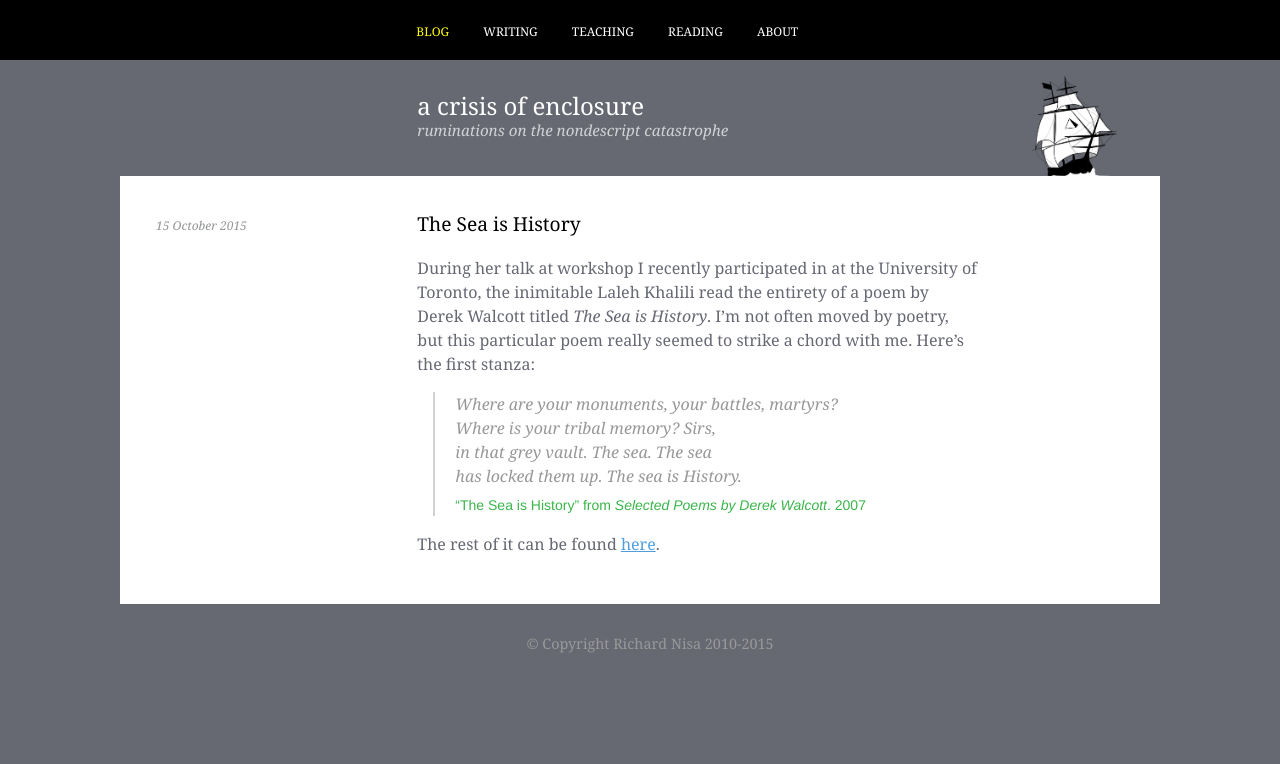
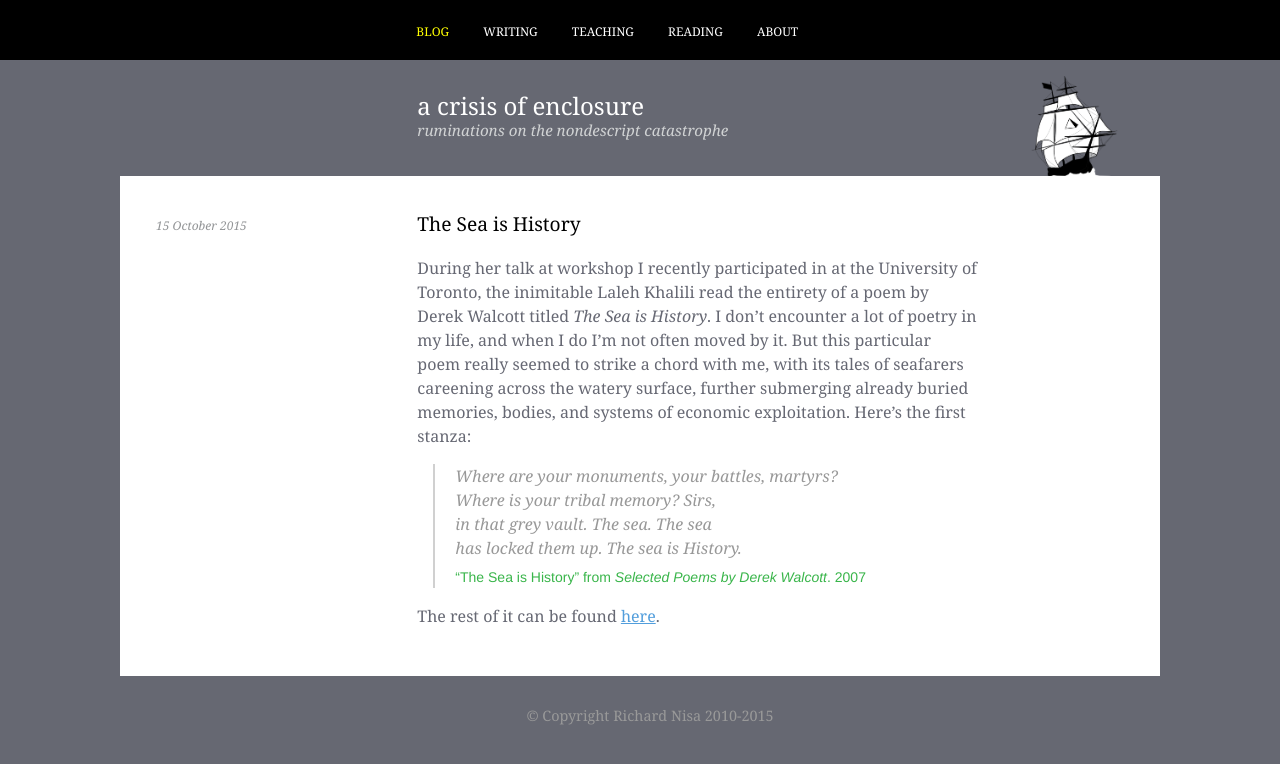
Before and after one commit to nisaface/nisaface.github.io, a Jekyll site: the page built from _posts/2015-10-15-sea-history.md, in a window 1280 px wide. Shown: the top 764 px of the page. Built offline with Jekyll 4.4.1, drawn with Linux system fonts in a browser that asks for light colours.

Commit message:
a newer history

```diff
--- a/_posts/2015-10-15-sea-history.md
+++ b/_posts/2015-10-15-sea-history.md
@@ -4,7 +4,7 @@ title: The Sea is History
 category: blog
 ---
 
-During her talk at workshop I recently participated in at the University of Toronto, the inimitable Laleh Khalili read the entirety of a poem by Derek Walcott titled *The Sea is History*. I'm not often moved by poetry, but this particular poem really seemed to strike a chord with me. Here's the first stanza:
+During her talk at workshop I recently participated in at the University of Toronto, the inimitable Laleh Khalili read the entirety of a poem by Derek Walcott titled *The Sea is History*. I don't encounter a lot of poetry in my life, and when I do I'm not often moved by it. But this particular poem really seemed to strike a chord with me, with its tales of seafarers careening across the watery surface, further submerging already buried memories, bodies, and systems of economic exploitation. Here's the first stanza:
 
 > Where are your monuments, your battles, martyrs?<br>
 Where is your tribal memory? Sirs,<br>
```
